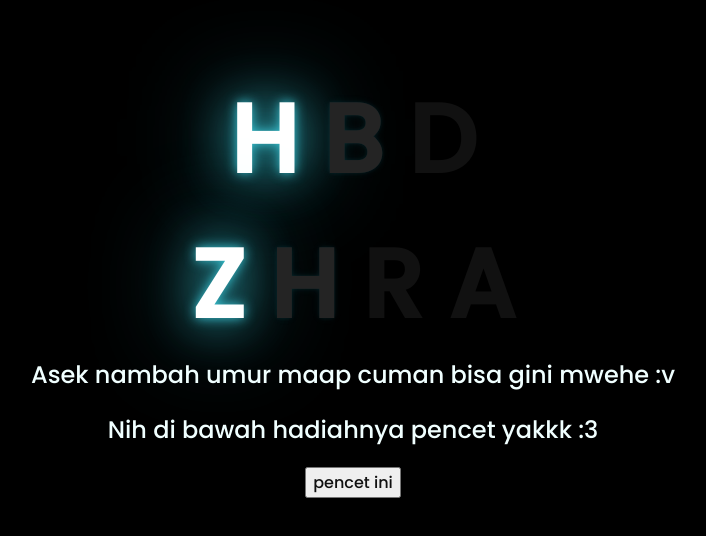
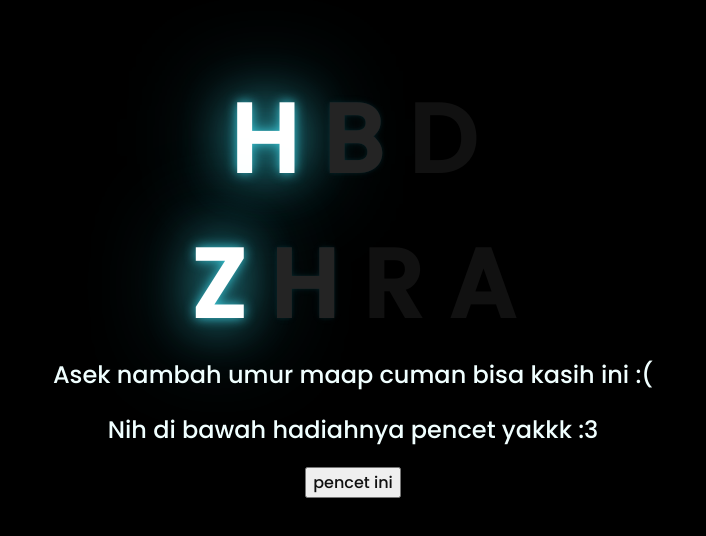
Before and after one commit to xyen12/duarr, a plain HTML site: page index.html in a window 1280 px wide. Shown: the part 126-662 px from the top of the page, without its empty margins (295-1001 px from the left). Drawn offline with Linux system fonts and the light colour scheme.

Commit message:
Add files via upload

```diff
--- a/index.html
+++ b/index.html
@@ -25,7 +25,7 @@
 
     </div>
     <div class="description">
-        <span>Asek nambah umur maap cuman bisa gini mwehe :v</span>
+        <span>Asek nambah umur maap cuman bisa kasih ini :( </span>
     </div>
     <div class="description">
         <span>Nih di bawah hadiahnya pencet yakkk :3</span>
```
